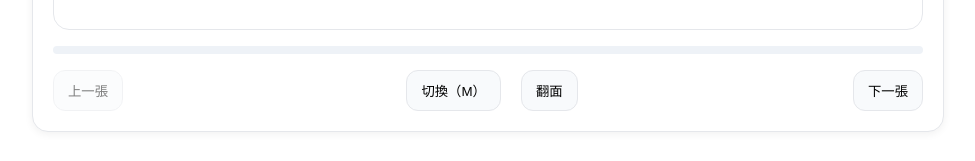
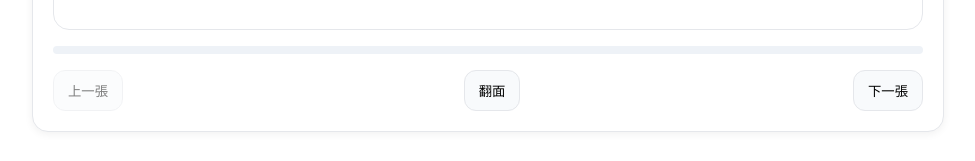
Before and after one commit to Catneko-0422/flipword, a Next.js app: page /exam-1 in a window 1280 px wide. Shown: the part 381-542 px from the top of the page, without its empty margins (152-1127 px from the left). Built offline with nearby package versions, Linux system fonts and the light colour scheme.

Commit message:
del 切換

```diff
--- a/src/components/FlipDeck.tsx
+++ b/src/components/FlipDeck.tsx
@@ -138,9 +138,6 @@ export default function FlipDeck({ words }: { words: Vocab[] }) {
           上一張
         </button>
         <div className="row" role="group" aria-label="顯示模式">
-          <button className="btn" onClick={toggleMode} style={{ marginLeft: 8 }}>
-            切換（M）
-          </button>
           <button className="btn" onClick={flip} style={{ marginLeft: 8 }}>
             翻面
           </button>
```
